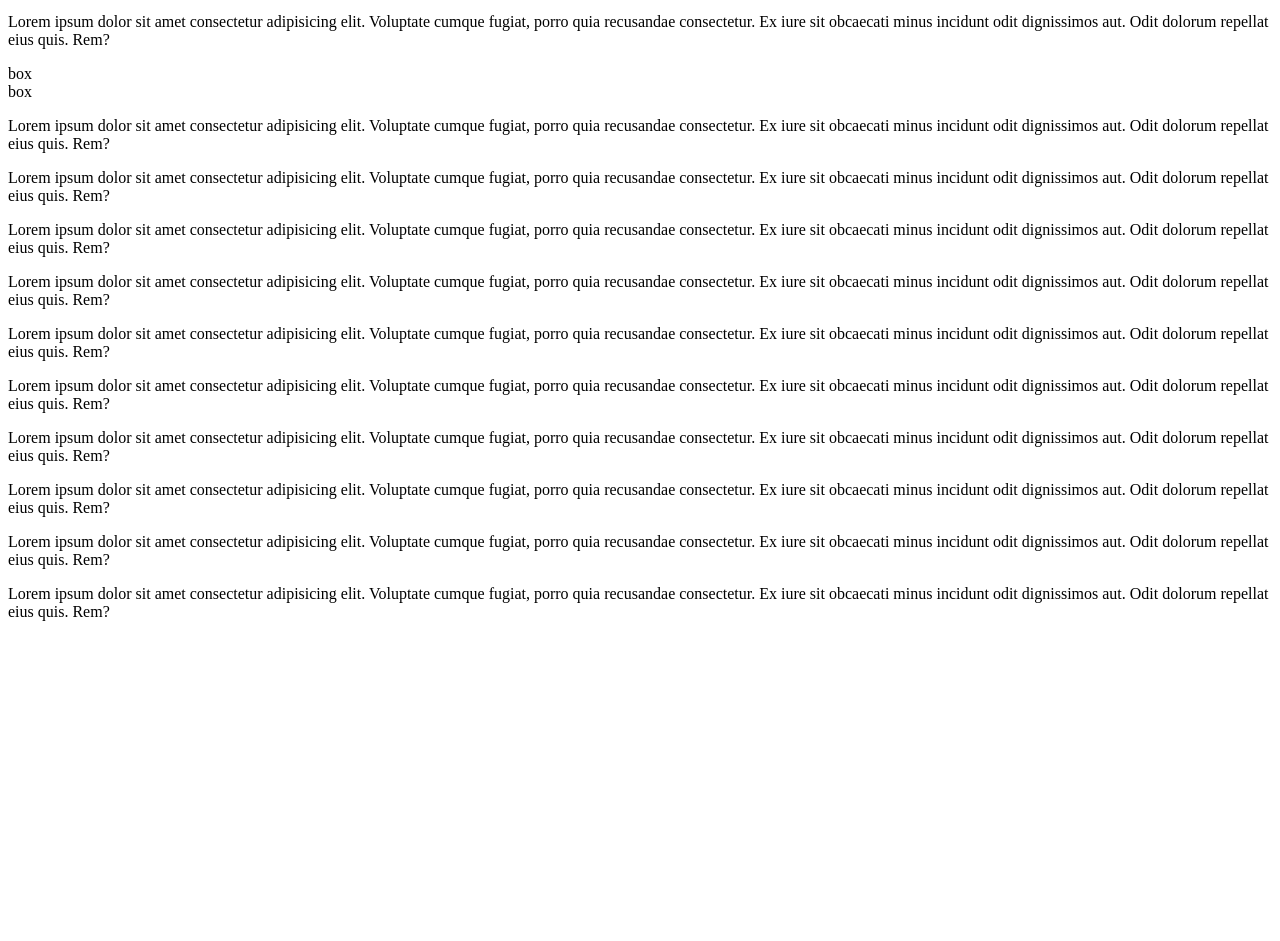
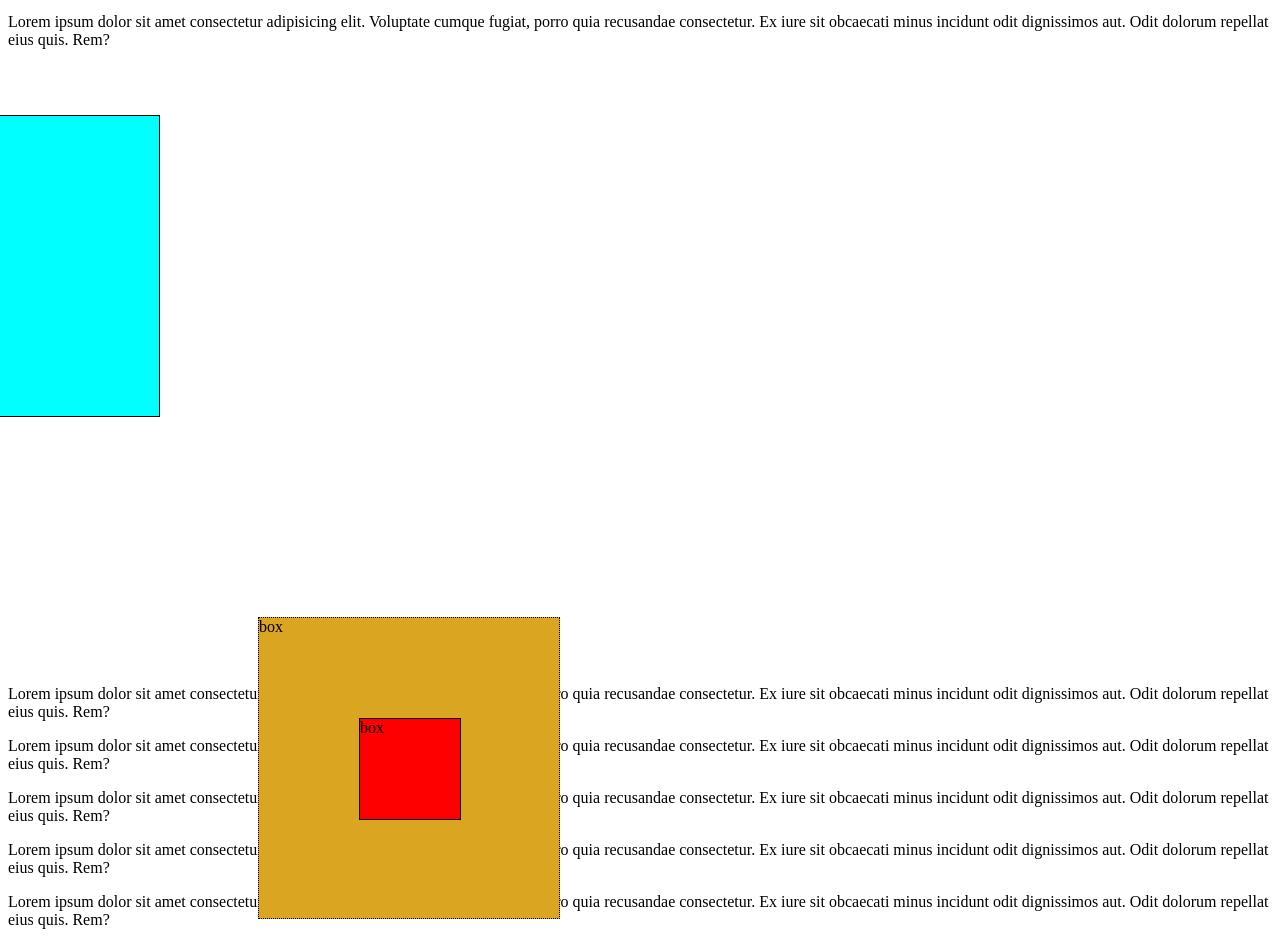
Before and after one commit to Goolyikhlaas/CSS-Fundamentals, a plain HTML site: page position/index.html in a window 1280 px wide. Shown: the part 471-1412 px from the top of the page. Before the commit the page ends 1108 px from the top, so only its background shows below. Drawn offline with Linux system fonts and the light colour scheme; files that its build step writes are made by us from their sources.

Commit message:
position

```diff
--- a/position/index.html
+++ b/position/index.html
@@ -20,8 +20,13 @@
     <p>Lorem ipsum dolor sit amet consectetur adipisicing elit. Voluptate cumque fugiat, porro quia recusandae consectetur. Ex iure sit obcaecati minus incidunt odit dignissimos aut. Odit dolorum repellat eius quis. Rem?</p>
     <p>Lorem ipsum dolor sit amet consectetur adipisicing elit. Voluptate cumque fugiat, porro quia recusandae consectetur. Ex iure sit obcaecati minus incidunt odit dignissimos aut. Odit dolorum repellat eius quis. Rem?</p>
 
-    <div index="box1">box</div>
-    <div index="box2">box</div>
+    <div id="box1">box</div>
+    <div id="box2">box</div>
+
+    <div id="box3">box
+        <div id="box4">box</div> <!--  Making box 4 a child of box 3 -->
+    </div>
+
 
     <p>Lorem ipsum dolor sit amet consectetur adipisicing elit. Voluptate cumque fugiat, porro quia recusandae consectetur. Ex iure sit obcaecati minus incidunt odit dignissimos aut. Odit dolorum repellat eius quis. Rem?</p>
     <p>Lorem ipsum dolor sit amet consectetur adipisicing elit. Voluptate cumque fugiat, porro quia recusandae consectetur. Ex iure sit obcaecati minus incidunt odit dignissimos aut. Odit dolorum repellat eius quis. Rem?</p>
--- /dev/null
+++ b/position/style.css
@@ -0,0 +1,43 @@
+#box1{
+    border: 1px solid;
+    height: 300px;
+    width: 300px;
+    background-color: aqua;
+
+    position: relative;
+    top: 50px;
+    right: 150px;
+}
+
+#box2{
+    border: 1px solid;
+    height: 100px;
+    width: 100px;
+    background-color: aqua;
+    position: absolute;
+    top: 0;
+
+}
+
+#box3{
+    border: 1px dotted;
+    height: 300px;
+    width: 300px;
+    background-color: goldenrod;
+    position: relative;
+    left: 250px;
+    top: 250px;
+
+
+}
+
+#box4{
+    border: 1px solid;
+    height: 100px;
+    width: 100px;
+    background-color: red;
+    position: absolute;
+    top: 100px;
+    left: 100px;
+
+}
--- a/style.css
+++ /dev/null
@@ -1,20 +0,0 @@
-#box1{
-    border: 1px;
-    height: 300px;
-    width: 300px;
-    background-color: aqua;
-
-    position: relative;
-    top: 50px;
-    right: 150px;
-}
-
-#box2{
-    border: 1px;
-    height: 100px;
-    width: 100px;
-    background-color: aqua;
-    position: absolute;
-    top: 0;
-
-}
```
